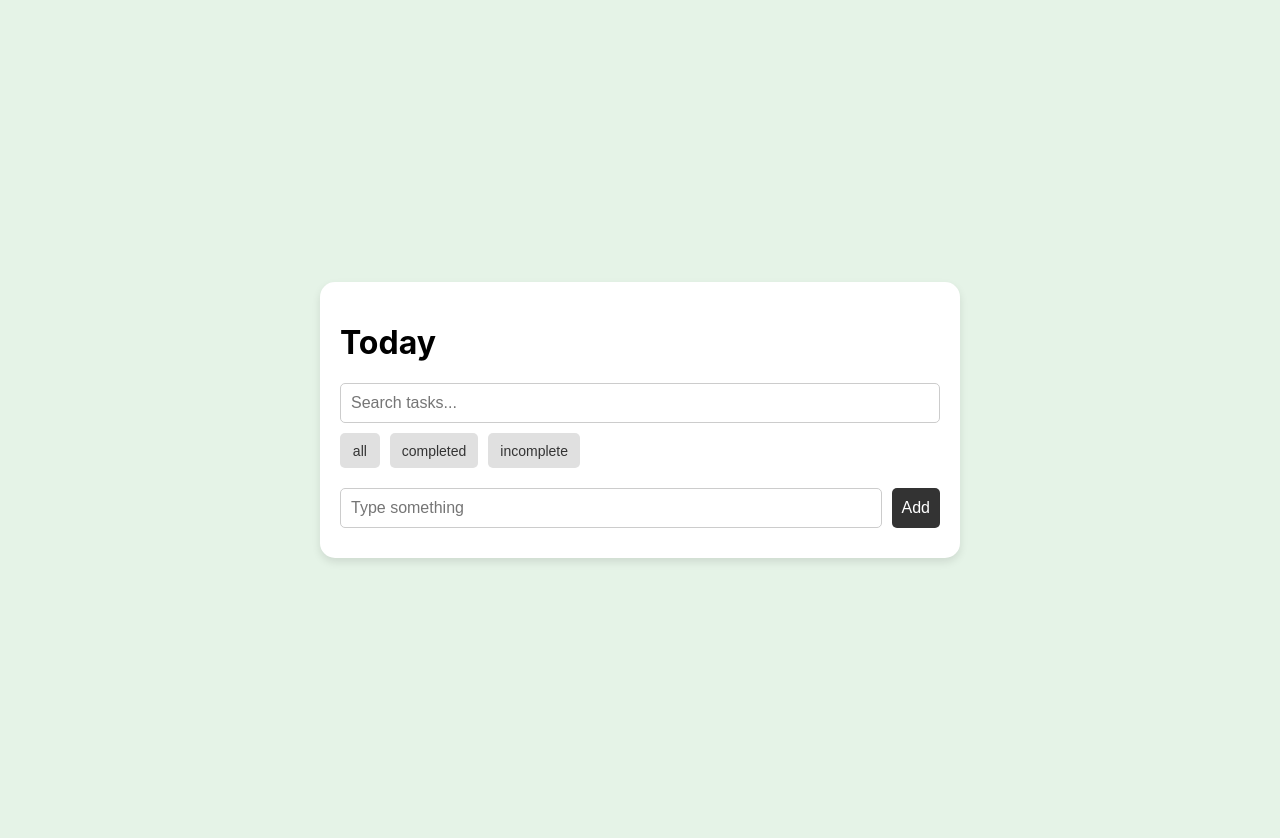
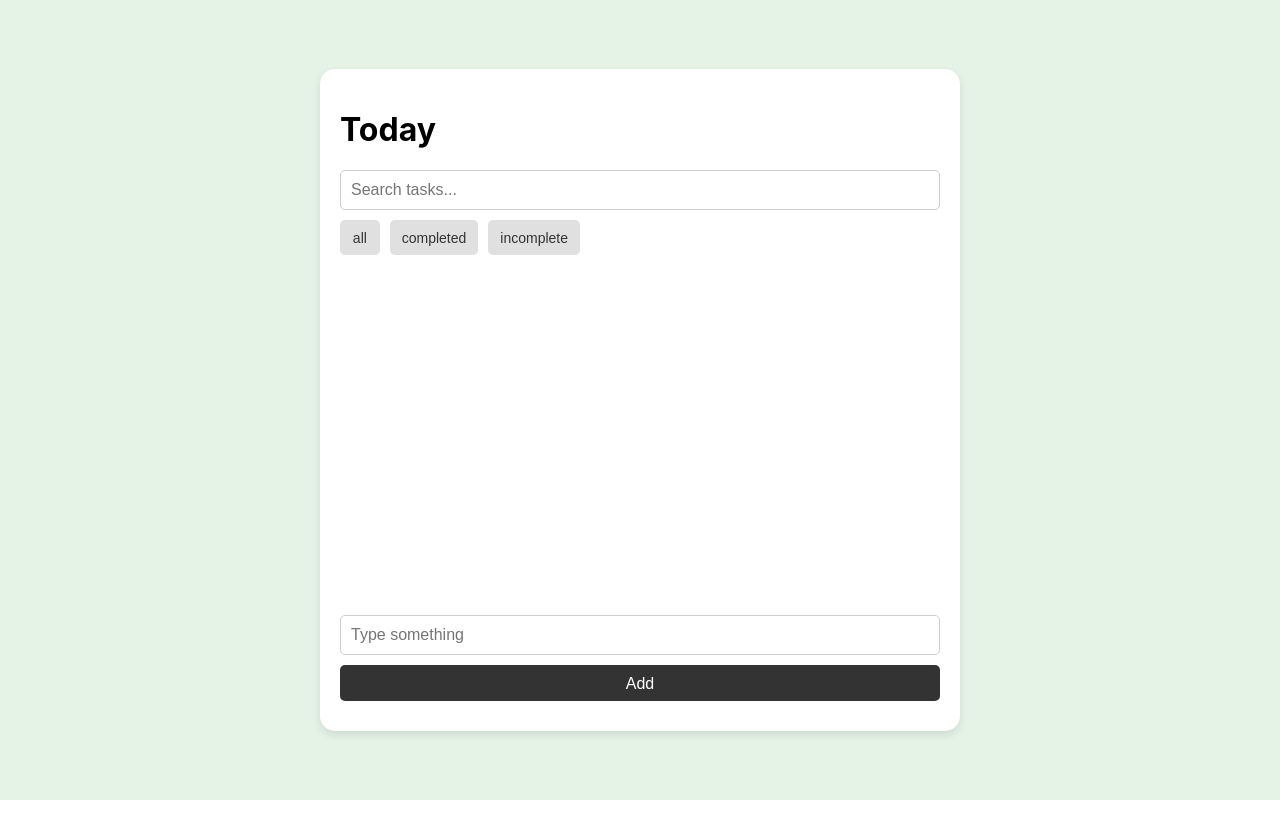
Before and after one commit to vermaprince123/todoapp, a React (Create React App) app: page / in a window 1280 px wide. After the commit the page ends 800 px from the top, so only its background shows below. Built offline with nearby package versions, Linux system fonts and the light colour scheme.

Commit message:
loader added in buttons and tasklist

```diff
--- a/src/components/TodoAddForm.tsx
+++ b/src/components/TodoAddForm.tsx
@@ -51,7 +51,7 @@ const TodoAddForm = () => {
         onKeyDown={handleKeyDown}
       />
       {error && <CustomErrorMessage error={error} />}
-      <CustomButton onClick={handleAddTask} text={ADD_TODO_FORM_BUTTON_TEXT} />
+      <CustomButton className="add-task-form-button" onClick={handleAddTask} text={ADD_TODO_FORM_BUTTON_TEXT} />
     </div>
   );
 };
--- a/src/components/TodoList.tsx
+++ b/src/components/TodoList.tsx
@@ -1,13 +1,18 @@
-import React from 'react';
+import React, { useState } from 'react';
 import TodoItem from './TadoItem';
+import ShimmerBox from '../common/ShimmerBox';
 import { useTodoContext } from '../context/TodoContext';
 import './todoList.css';
 import { generateRandomId } from '../utils/fn';
 const TodoList = () => {
+  const [loading, setLoading] = useState(true);
   const { filterTodos, deleteTodo } = useTodoContext();
 
-  return (
-    <div className="task-list">
+  setTimeout(() => setLoading(false), 4000);
+
+  const TaskList = () => {
+    return (
+      <div className="task-list">
       {filterTodos.map((todo) => (
         <TodoItem
           key={generateRandomId()}
@@ -16,6 +21,18 @@ const TodoList = () => {
         />
       ))}
     </div>
+    )
+  }
+
+  const ShimmerLoader = () => {
+    return (<div className="task-list-loader">
+      <ShimmerBox />
+    </div>
+    );
+  }
+
+  return (
+    loading ? <ShimmerLoader /> : <TaskList/>
   );
 };
 
--- a/src/components/todoAddForm.css
+++ b/src/components/todoAddForm.css
@@ -1,12 +1,12 @@
 /* Add Task Form */
 .add-task-form {
   display: flex;
+  flex-direction: column;
   gap: 10px;
   margin: 10px 0 10px 0;
 }
 
 .add-task-form input {
-  flex: 1;
   padding: 10px;
   font-size: 16px;
   border: 1px solid #ccc;
@@ -14,7 +14,7 @@
   outline: none;
 }
 
-.add-task-form button {
+.add-task-form-button {
   padding: 10px;
   font-size: 16px;
   background-color: #333;
@@ -22,6 +22,9 @@
   border: none;
   border-radius: 5px;
   cursor: pointer;
+  width: 100%;
+  height: 36px;
+  box-sizing: border-box;
 }
 
 .add-task-form button:hover {
--- a/src/components/todoList.css
+++ b/src/components/todoList.css
@@ -1,7 +1,34 @@
 /* Task List */
+
+/*---SCROLL BAR----*/
+/* width */
+::-webkit-scrollbar {
+  width: 5px;
+}
+
+/* Track */
+::-webkit-scrollbar-track {
+  box-shadow: inset 0 0 5px rgb(227, 226, 226);
+  border-radius: 10px;
+}
+
+/* Handle */
+::-webkit-scrollbar-thumb {
+  background: #d5fbda;
+  border-radius: 10px;
+}
+
 .task-list {
+  height: 40vh;
+  overflow-y: scroll;
   list-style-type: none;
   margin-bottom: 20px;
+  padding-right: 5px;
+}
+
+.task-list-loader {
+  height: 40vh;
+  border-radius: 10px;
 }
 
 .task-item {
@@ -14,6 +41,7 @@
   margin-bottom: 10px;
   background-color: #f9f9f9;
 }
+
 
 .task-item.completed {
   background-color: #d3f0dc;
--- a/src/layout.css
+++ b/src/layout.css
@@ -5,7 +5,7 @@
   align-items: center;
   min-height: 100vh;
   background-color: #e5f3e7;
-  padding: 20px;
+  /* padding: 20px; */
 }
 
 /* Todo App Container */
```
